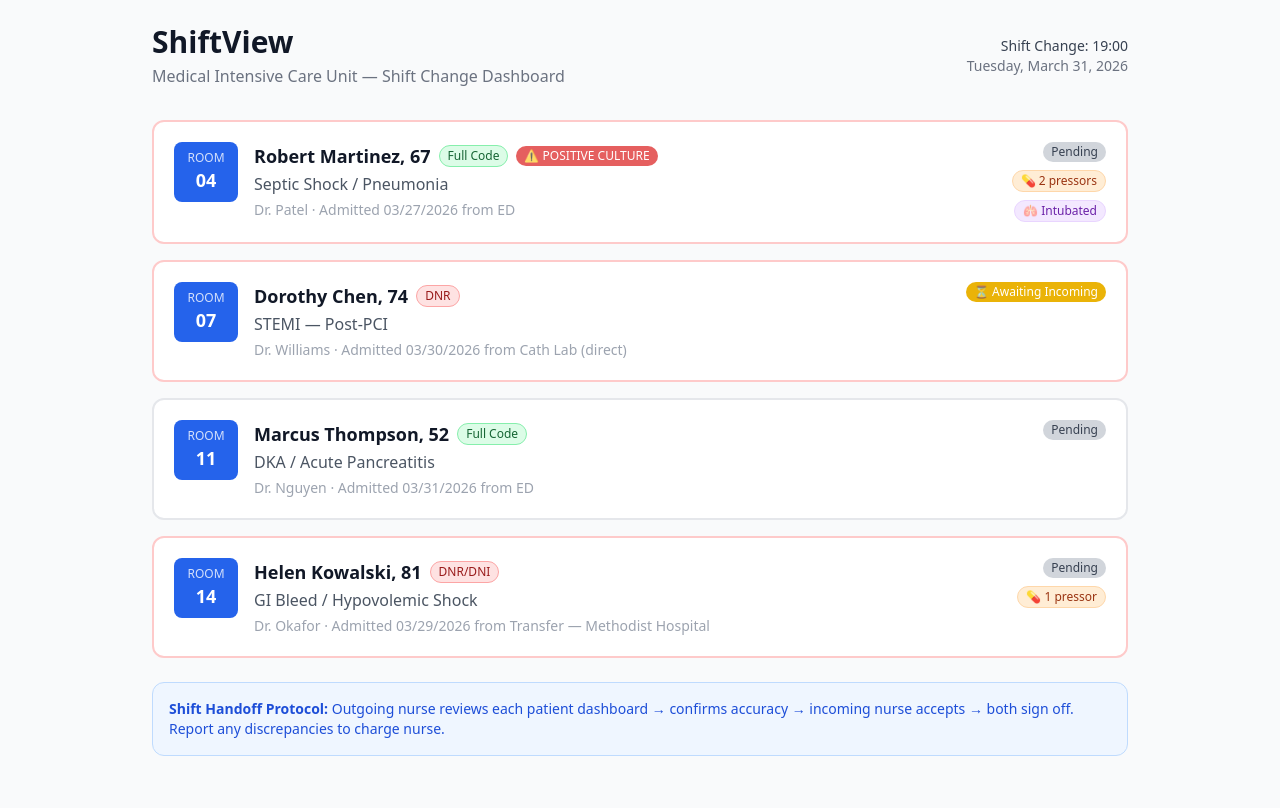
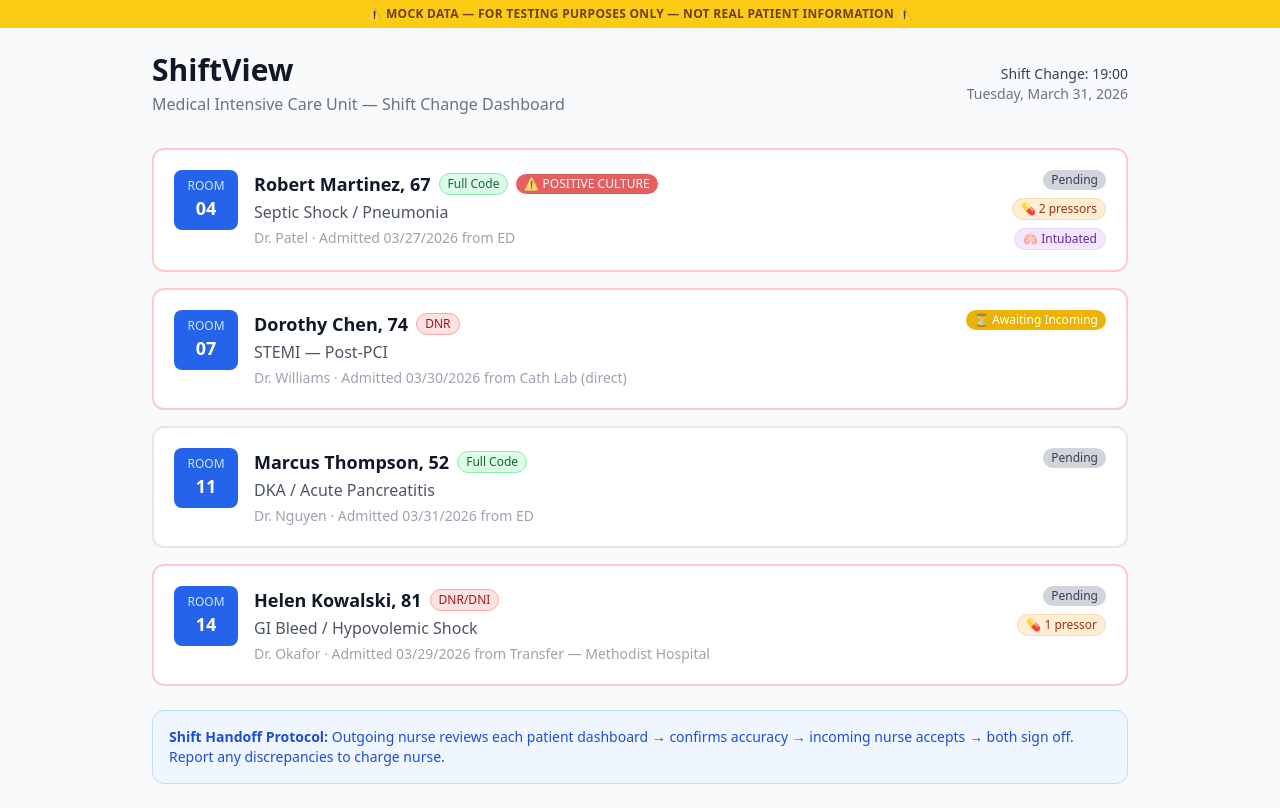
Before and after one commit to artintexas321/icu-handoff, a Next.js app: page / in a window 1280 px wide. Built offline with nearby package versions, Linux system fonts and the light colour scheme.

Commit message:
Add sticky mock data warning banner

```diff
--- a/app/layout.tsx
+++ b/app/layout.tsx
@@ -9,7 +9,12 @@ export const metadata: Metadata = {
 export default function RootLayout({ children }: { children: React.ReactNode }) {
   return (
     <html lang="en">
-      <body className="bg-gray-50 min-h-screen">{children}</body>
+      <body className="bg-gray-50 min-h-screen">
+        <div className="fixed top-0 left-0 right-0 z-50 bg-yellow-400 text-yellow-900 text-center text-xs font-bold py-1.5 tracking-wide uppercase">
+          ⚠ Mock Data — For Testing Purposes Only — Not Real Patient Information ⚠
+        </div>
+        <div className="pt-7">{children}</div>
+      </body>
     </html>
   )
 }
```
